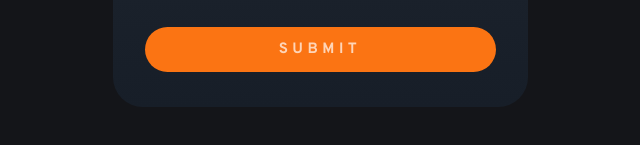
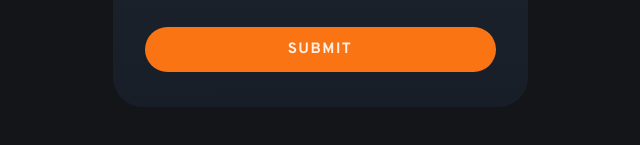
Before and after one commit to Isfaqul/rating-component, a plain HTML site: page index.html in a window 1280 px wide. Shown: the part 501-646 px from the top of the page, 320-960 px from the left. Drawn offline with Linux system fonts and the light colour scheme.

Commit message:
Add files via upload

```diff
--- a/style.css
+++ b/style.css
@@ -110,8 +110,8 @@ body {
   font-family: inherit;
   text-transform: uppercase;
   font-weight: 700;
-  letter-spacing: 0.3em;
-  color: rgba(255, 255, 255, 0.7);
+  letter-spacing: 0.1em;
+  color: rgba(255, 255, 255, 0.9);
   background-color: var(--orange);
   width: 100%;
   border: none;
```
